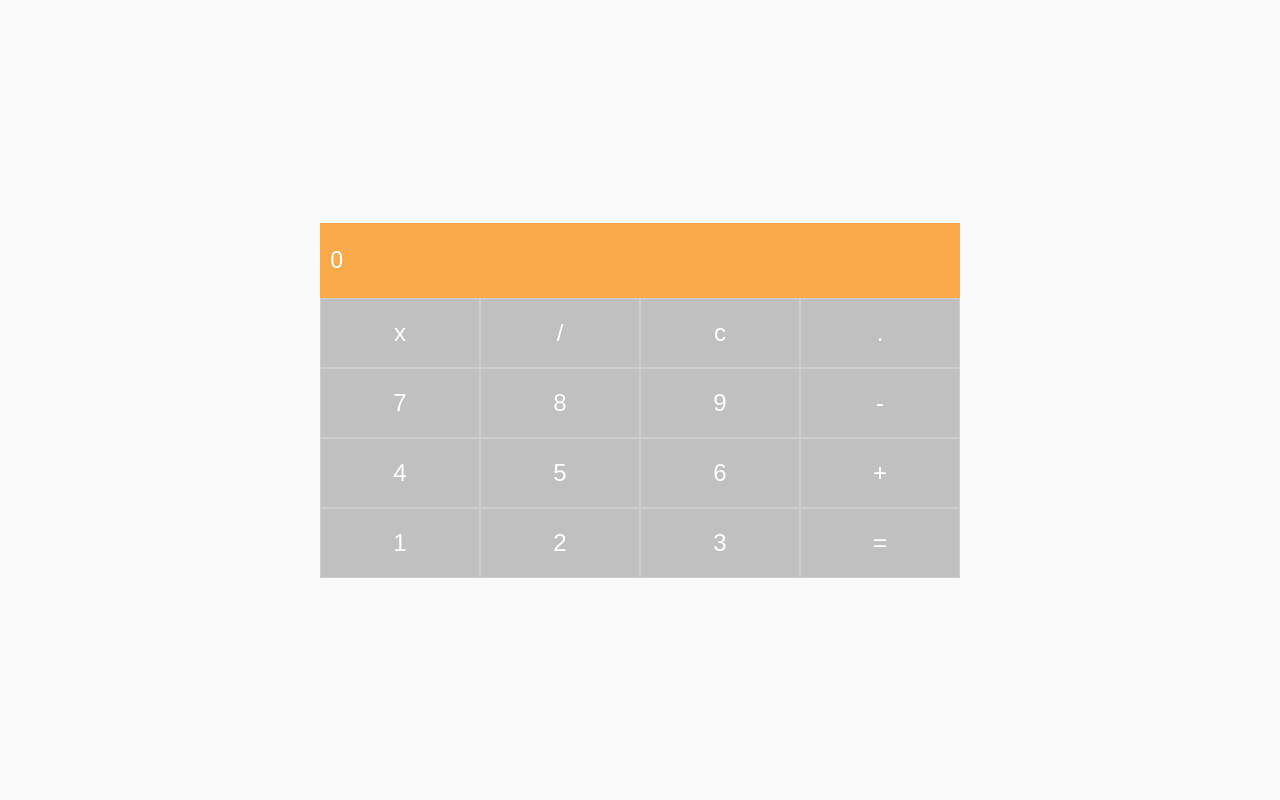
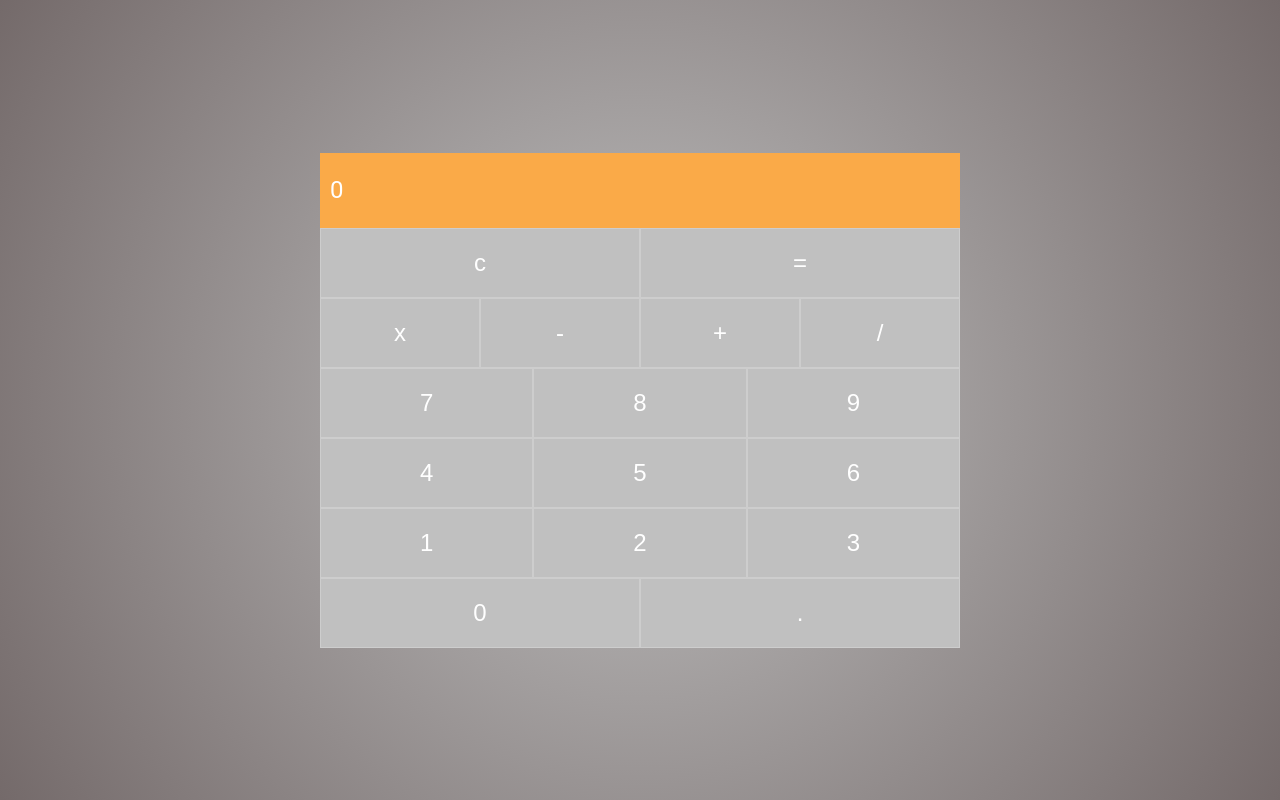
Before and after one commit to alefvini/DIO-CALCULADORA, a React (Create React App) app: page / in a window 1280 px wide. Built offline with nearby package versions, Linux system fonts and the light colour scheme.

Commit message:
Estilização final

```diff
--- a/src/App.js
+++ b/src/App.js
@@ -53,7 +53,7 @@ const App = () => {
     if(firstNumber === '0'){
         setFirstNumber(String(currentNumber));
         setCurrentNumber('0')
-        setOperation('-')
+        setOperation('/')
     }else {
       const sum = Number(firstNumber) / Number(currentNumber);
       setCurrentNumber(String(sum))
@@ -67,7 +67,7 @@ const App = () => {
     if(firstNumber === '0'){
         setFirstNumber(String(currentNumber));
         setCurrentNumber('0')
-        setOperation('-')
+        setOperation('x')
     }else {
       const sum = Number(firstNumber) * Number(currentNumber);
       setCurrentNumber(String(sum))
@@ -86,6 +86,12 @@ const App = () => {
           case '-':
             handleMinusNumbers();
             break;
+          case '/':
+            handleDivideNumbers();
+            break;
+          case 'x':
+            handleMultiplNumbers();
+            break;
           default:
             break;
         }
@@ -98,28 +104,33 @@ const App = () => {
       <Content>
         <Input value={currentNumber}/>
         <Row>
+          <Button label="c" onClick={handleOnClear}/>
+          <Button label="=" onClick={handleEquals}/>
+        </Row>
+        <Row>
           <Button label="x" onClick={handleMultiplNumbers}/>
+          <Button label="-" onClick={handleMinusNumbers}/>
+          <Button label="+" onClick={handleSumNumbers}/>
           <Button label="/" onClick={handleDivideNumbers}/>
-          <Button label="c" onClick={handleOnClear}/>
-          <Button label="." onClick={() => handleAddNumber('.')}/>
         </Row>
         <Row>
           <Button label="7" onClick={() => handleAddNumber('7')}/>
           <Button label="8" onClick={() => handleAddNumber('8')}/>
           <Button label="9" onClick={() => handleAddNumber('9')}/>
-          <Button label="-" onClick={handleMinusNumbers}/>
         </Row>
         <Row>
           <Button label="4" onClick={() => handleAddNumber('4')}/>
           <Button label="5" onClick={() => handleAddNumber('5')}/>
           <Button label="6" onClick={() => handleAddNumber('6')}/>
-          <Button label="+" onClick={handleSumNumbers}/>
         </Row>
         <Row>
           <Button label="1" onClick={() => handleAddNumber('1')}/>
           <Button label="2" onClick={() => handleAddNumber('2')}/>
           <Button label="3" onClick={() => handleAddNumber('3')}/>
-          <Button label="=" onClick={handleEquals}/>
+        </Row>
+        <Row>
+          <Button label="0" onClick={() => handleAddNumber('0')}/>
+          <Button label="." onClick={() => handleAddNumber('.')}/>
         </Row>
       </Content>
     </Container>
--- a/src/styles.js
+++ b/src/styles.js
@@ -3,13 +3,12 @@ import styled from 'styled-components';
 export const Container = styled.div`
     width: 100%;
     height: 100vh;
-    background-color: #FAFAFA;
-
+    background: rgb(192,192,192);
+    background: radial-gradient(circle, rgba(192,192,192,1) 0%, rgba(116,106,106,1) 100%);
     display: flex;
     align-items: center;
     justify-content: center;
 `
-
 
 export const Content = styled.div`
     background-color: #FFFFFF;
```
Also changed, not shown: src/components/input/index.js (line endings or trailing spaces).
